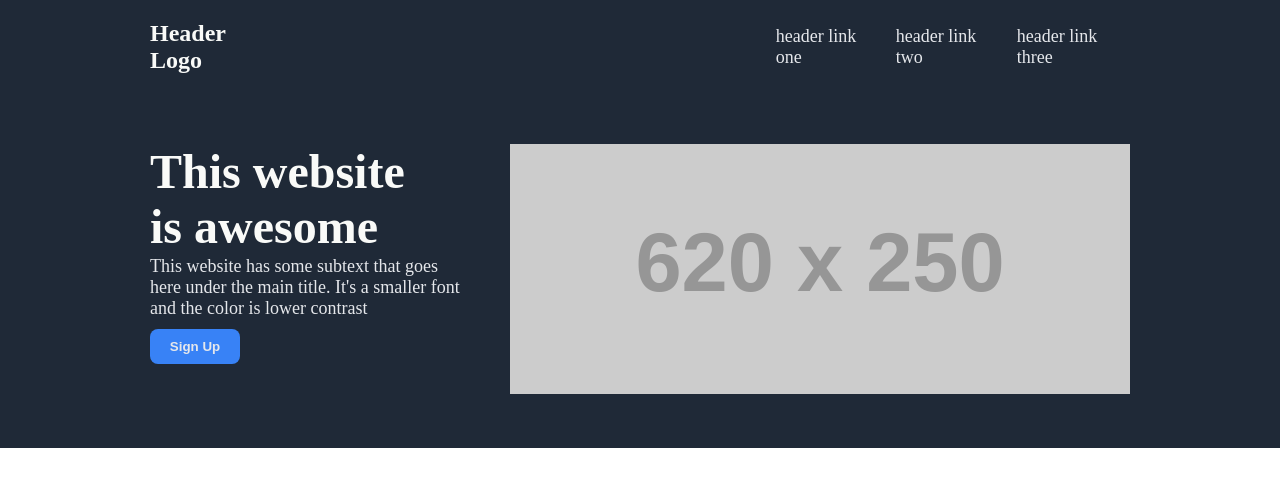
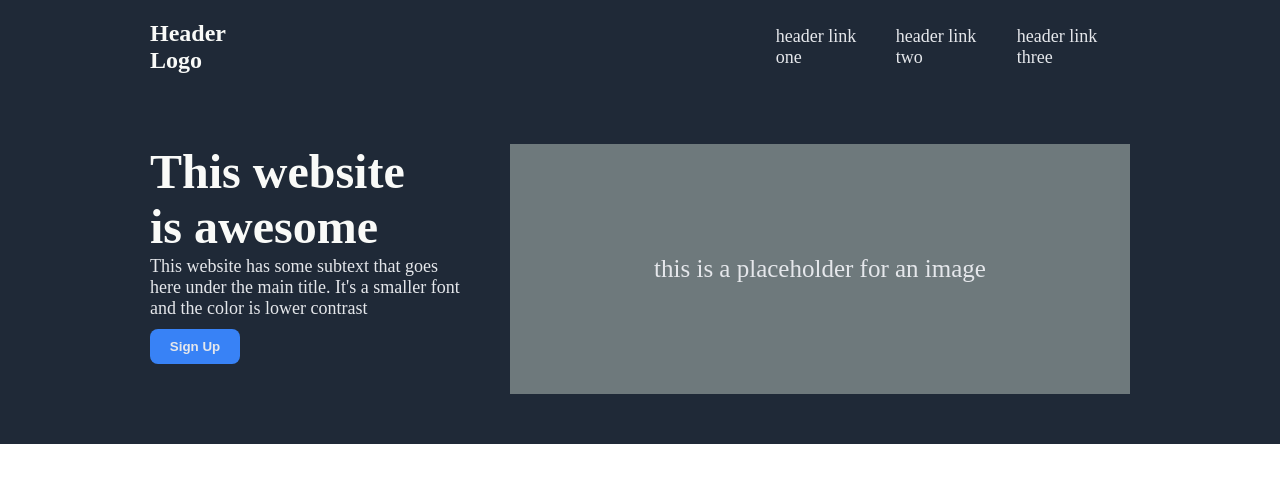
Before and after one commit to ElijahOluwasegun/Odin-Landing-Page-Project, a plain HTML site: page index.html in a window 1280 px wide. Drawn offline with Linux system fonts and the light colour scheme; placeholder pictures from the web are drawn by us.

Commit message:
Replaced placeholder element from img to to text Used paragarph property to make the placeholder because with img, I couldn't increase the font-size

```diff
--- a/index.html
+++ b/index.html
@@ -23,7 +23,8 @@
                 <button>Sign Up</button>
             </div>
             <div class="image">
-                <img src="https://placehold.co/620x250/6e797c/FFF?text=this+is+a+placeholder+for+an+image">
+                <!-- <img src="https://placehold.co/620x250/6e797c/FFF?text=this+is+a+placeholder+for+an+image&fontsize=10px"> -->
+                <p class="placeholder">this is a placeholder for an image</p>
             </div>
         </div>
     </div>
--- a/stylesheet.css
+++ b/stylesheet.css
@@ -78,3 +78,14 @@ button {
 /* img {
     background-color: #6e797c;
 } */
+
+.placeholder {
+    display: flex;
+    justify-content: center;
+    align-items: center;
+    width: 620px;
+    height: 250px;
+    background-color: #6e797c;
+    color: #e5e7eb;
+    font-size: 25px;
+}
```
